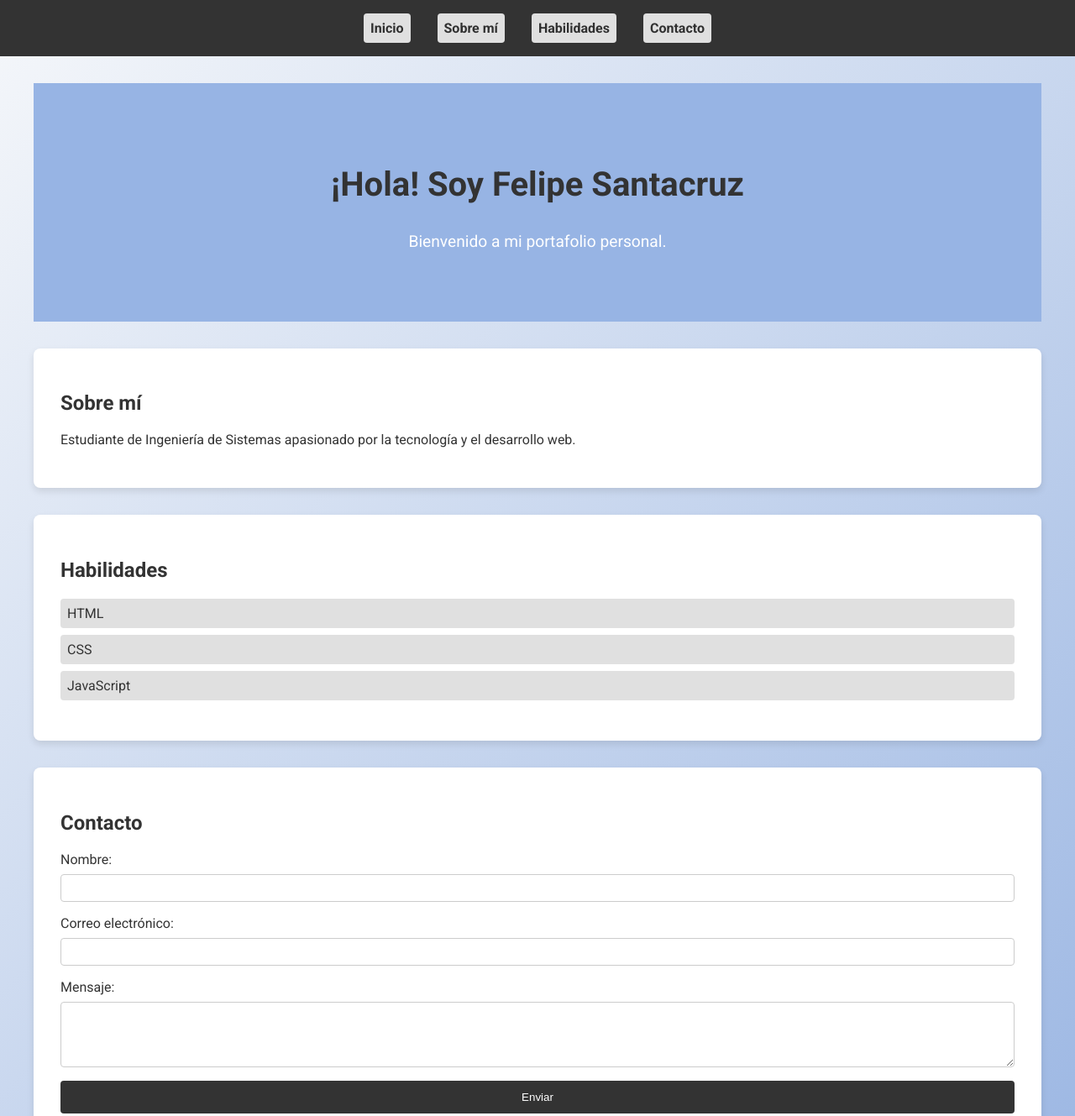
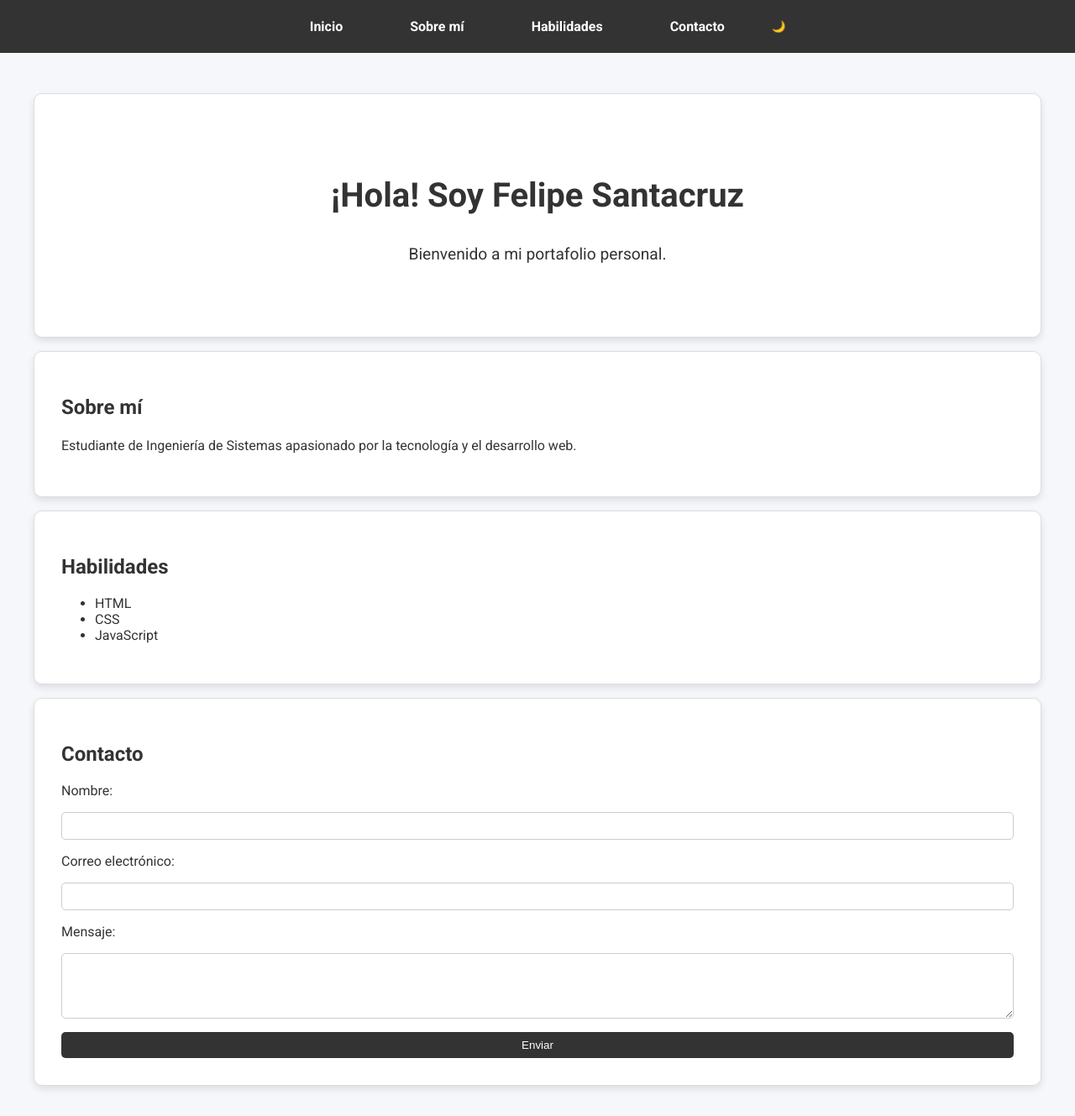
Before and after one commit to FelipeSt07/LandingPage, a plain HTML site: page index.html in a window 1280 px wide. Shown: the top 1329 px of the page at 84% size. Drawn offline with Linux system fonts and the light colour scheme.

Commit message:
Agregar script y temas (claro/oscuro)

```diff
--- a/index.html
+++ b/index.html
@@ -20,6 +20,7 @@
         <li><a href="#about">Sobre mí</a></li>
         <li><a href="#skills">Habilidades</a></li>
         <li><a href="#contact">Contacto</a></li>
+        <button id="theme-toggle" aria-label="Cambiar tema">🌙</button>
       </ul>
     </nav>
   </header>
@@ -69,5 +70,8 @@
     </div>
     <p>&copy; 2025 - Desarrollado por Felipe Santacruz</p>
   </footer>
+
+  <script src="script.js"></script>
+
 </body>
 </html>
--- /dev/null
+++ b/script.js
@@ -0,0 +1,19 @@
+// Seleccionar el botón y el body
+const themeToggle = document.getElementById("theme-toggle");
+const body = document.body;
+
+// Cargar el tema guardado o usar el tema claro por defecto
+const savedTheme = localStorage.getItem("theme") || "light";
+body.setAttribute("data-theme", savedTheme);
+themeToggle.textContent = savedTheme === "dark" ? "☀️" : "🌙";
+
+// Cambiar tema al hacer clic
+themeToggle.addEventListener("click", () => {
+  const currentTheme = body.getAttribute("data-theme");
+  const newTheme = currentTheme === "light" ? "dark" : "light";
+
+  body.setAttribute("data-theme", newTheme);
+  localStorage.setItem("theme", newTheme);
+
+  themeToggle.textContent = newTheme === "dark" ? "☀️" : "🌙";
+});
--- a/styles.css
+++ b/styles.css
@@ -1,23 +1,87 @@
-/* General Styles */
+/* Variables para el tema claro (por defecto) */
+:root {
+    --background-color: #f5f7fa;
+    --text-color: #333;
+    --header-bg: #333;
+    --header-text: #fff;
+    --nav-bg: #444;
+    --nav-text: #fff;
+    --nav-hover-bg: #555;
+    --section-bg: #fff;
+    --section-border: #ddd;
+    --link-color: #303030;
+    --link-hover: #6696e3;
+    --button-bg: #333;
+    --button-text: #fff;
+    --button-hover-bg: #555;
+    --form-border: #ccc;
+    --form-bg: #fff;
+    --form-text: #333;
+    --form-focus-border: #764ba2;
+    --footer-bg: #444;
+    --footer-text: #fff;
+    --icon-color: #fff;
+    --icon-hover: #6696e3;
+    --shadow-color: rgba(0, 0, 0, 0.1);
+}
+
+/* Variables para el tema oscuro */
+[data-theme="dark"] {
+    --background-color: #181818;
+    --text-color: #f5f5f5;
+    --header-bg: #000;
+    --header-text: #f5f5f5;
+    --nav-bg: #222;
+    --nav-text: #f5f5f5;
+    --nav-hover-bg: #333;
+    --section-bg: #202020;
+    --section-border: #333;
+    --link-color: #8ab4f8;
+    --link-hover: #1a73e8;
+    --button-bg: #555;
+    --button-text: #f5f5f5;
+    --button-hover-bg: #777;
+    --form-border: #555;
+    --form-bg: #333;
+    --form-text: #f5f5f5;
+    --form-focus-border: #1a73e8;
+    --footer-bg: #000;
+    --footer-text: #f5f5f5;
+    --icon-color: #8ab4f8;
+    --icon-hover: #1a73e8;
+    --shadow-color: rgba(255, 255, 255, 0.1);
+}
+
+/* Estilos base */
 body {
+    background-color: var(--background-color);
+    color: var(--text-color);
     font-family: 'Roboto', sans-serif;
     margin: 0;
     padding: 0;
     box-sizing: border-box;
-    background: linear-gradient(135deg, #f5f7fa, #98b4e2);
-    color: #333;
 }
 
+/* Header */
 header {
-    background-color: #333;
-    color: #fff;
-    padding: 1rem 0;
+    background-color: var(--header-bg);
+    color: var(--header-text);
+    padding: 1rem;
+}
+
+nav {
+    display: flex;
+    justify-content: center;
+    align-items: center;
+    width: 100%;
 }
 
 nav ul {
+    display: flex;
     list-style: none;
-    display: flex;
+    gap: 1rem;
     justify-content: center;
+    align-items: center;
     margin: 0;
     padding: 0;
 }
@@ -32,17 +96,33 @@ nav ul li:hover {
 }
 
 nav ul li a {
-    color: #303030;
+    color: var(--nav-text);
     text-decoration: none;
+    padding: 0.5rem 1rem;
+    border-radius: 5px;
     font-weight: bold;
     transition: transform 0.3s ease, color 0.3s ease;
 }
 
 nav ul li a:hover {
+    background-color: var(--nav-hover-bg);
     transform: scale(1.1);
-    color: #6696e3;
 }
 
+#theme-toggle {
+    background-color: var(--button-bg);
+    color: var(--button-text);
+    border: none;
+    padding: 0.5rem;
+    cursor: pointer;
+    border-radius: 5px;
+}
+
+#theme-toggle:hover {
+    background-color: var(--button-hover-bg);
+}
+
+/* Secciones */
 main {
     padding: 2rem;
     max-width: 1200px;
@@ -50,24 +130,26 @@ main {
 }
 
 section {
-    margin-bottom: 2rem;
+    background-color: var(--section-bg);
+    border: 1px solid var(--section-border);
+    padding: 2rem;
+    margin: 1rem auto;
+    border-radius: 10px;
+    box-shadow: 0 4px 8px var(--shadow-color);
 }
 
 h1,
 h2 {
-    color: #333;
+    color: var(--text-color);
+}
+
+p {
+    line-height: 1.5;
 }
 
 #home {
     text-align: center;
     padding: 4rem 0;
-    background-color: #97b4e4;
-    color: #fff;
-    transition: background 0.3s ease;
-}
-
-#home:hover {
-    background-color: #6696e3;
 }
 
 #home h1 {
@@ -78,90 +160,53 @@ h2 {
     font-size: 1.2rem;
 }
 
-#about,
-#skills,
-#contact {
-    background-color: #fff;
-    padding: 2rem;
-    border-radius: 8px;
-    box-shadow: 0 4px 8px rgba(0, 0, 0, 0.1);
-    transition: transform 0.3s ease, box-shadow 0.3s ease;
-}
-
-#about:hover,
-#skills:hover,
-#contact:hover {
-    transform: translateY(-10px);
-    box-shadow: 0 8px 16px rgba(0, 0, 0, 0.2);
-}
-
-ul {
-    padding: 0;
-    list-style: none;
-}
-
-ul li {
-    background: #e0e0e0;
-    margin: 0.5rem 0;
-    padding: 0.5rem;
-    border-radius: 4px;
-    transition: background 0.3s ease;
-}
-
-ul li:hover {
-    background: #d4d4d4;
-}
-
+/* Formularios */
 form {
     display: flex;
     flex-direction: column;
-}
-
-form label {
-    margin-bottom: 0.5rem;
+    gap: 1rem;
 }
 
 form input,
 form textarea {
-    margin-bottom: 1rem;
+    border: 1px solid var(--form-border);
+    background-color: var(--form-bg);
+    color: var(--form-text);
     padding: 0.5rem;
-    border: 1px solid #ccc;
-    border-radius: 4px;
+    border-radius: 5px;
     transition: border-color 0.3s ease;
 }
 
 form input:focus,
 form textarea:focus {
-    border-color: #764ba2;
+    border-color: var(--form-focus-border);
 }
 
 form button {
-    padding: 0.75rem;
+    background-color: var(--button-bg);
+    color: var(--button-text);
     border: none;
-    border-radius: 4px;
-    background-color: #333;
-    color: #fff;
+    padding: 0.5rem 1rem;
     cursor: pointer;
+    border-radius: 5px;
     transition: background-color 0.3s ease, transform 0.3s ease;
 }
 
 form button:hover {
-    background-color: #555;
+    background-color: var(--button-hover-bg);
     transform: scale(1.05);
 }
 
+/* Footer */
 footer {
+    background-color: var(--footer-bg);
+    color: var(--footer-text);
     text-align: center;
-    padding: 1rem 0;
-    background-color: #333;
-    color: #fff;
-}
-.social-icons {
-    margin-bottom: 1rem;
+    padding: 1rem;
 }
 
 .social-icons a {
-    color: #fff;
+    color: var(--icon-color);
     margin: 0 0.5rem;
     font-size: 1.5rem;
     transition: transform 0.3s ease, color 0.3s ease;
@@ -169,7 +214,7 @@ footer {
 
 .social-icons a:hover {
     transform: scale(1.2);
-    color: #4891e5;
+    color: var(--icon-hover);
 }
 
 /* Animations */
@@ -178,6 +223,7 @@ footer {
         opacity: 0;
         transform: translateY(-20px);
     }
+
     to {
         opacity: 1;
         transform: translateY(0);
@@ -189,6 +235,7 @@ footer {
         opacity: 0;
         transform: translateY(20px);
     }
+
     to {
         opacity: 1;
         transform: translateY(0);
```
Lines whose indentation alone changed are shown as unchanged.
